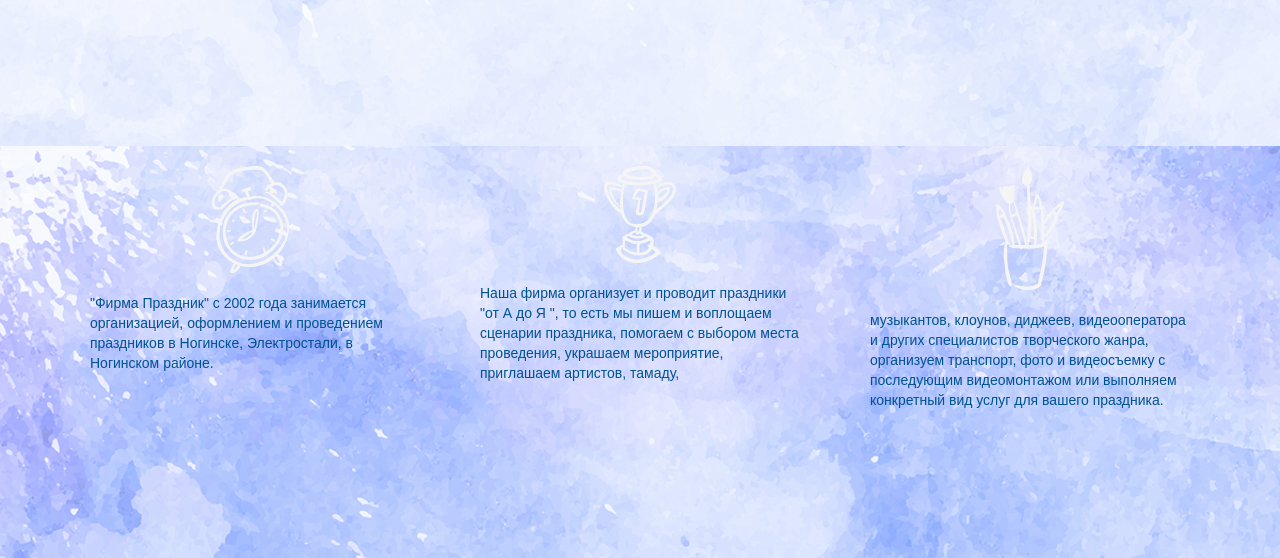
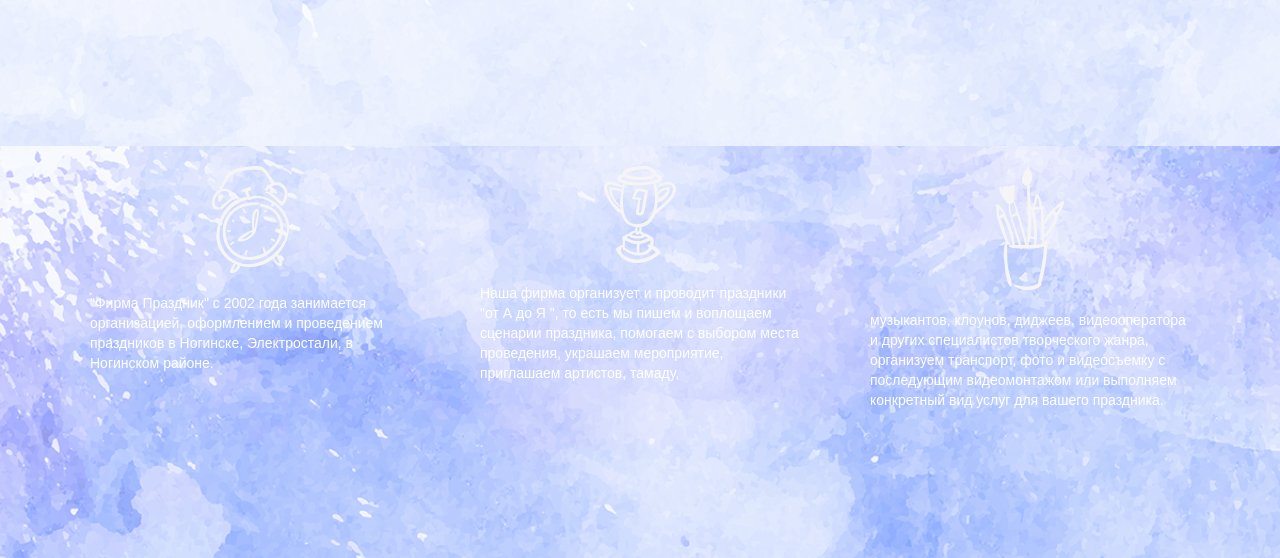
Before and after one commit to BeVigilant1/firmaprazdnik, a website: page index.html in a window 1280 px wide. Shown: the part 1134-1692 px from the top of the page. Drawn offline with nearby package versions, Linux system fonts and the light colour scheme; some icons are missing.

Commit message:
fixed white font#2

```diff
--- a/css/app.scss
+++ b/css/app.scss
@@ -207,8 +207,11 @@ h2 {
 .flat-icons {
 
     padding-top: 40px;
-     color:white;
 
+     p {
+      color:white;
+
+}
      img {
 
     display:block;
```
Also changed, not shown: css/app.css, 1 other file.
